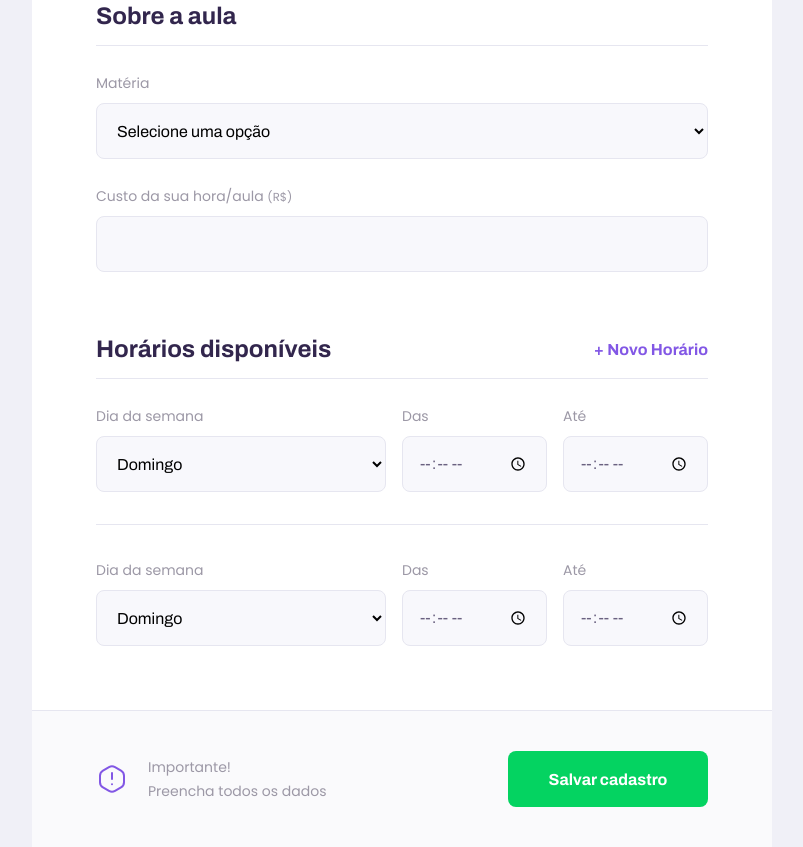
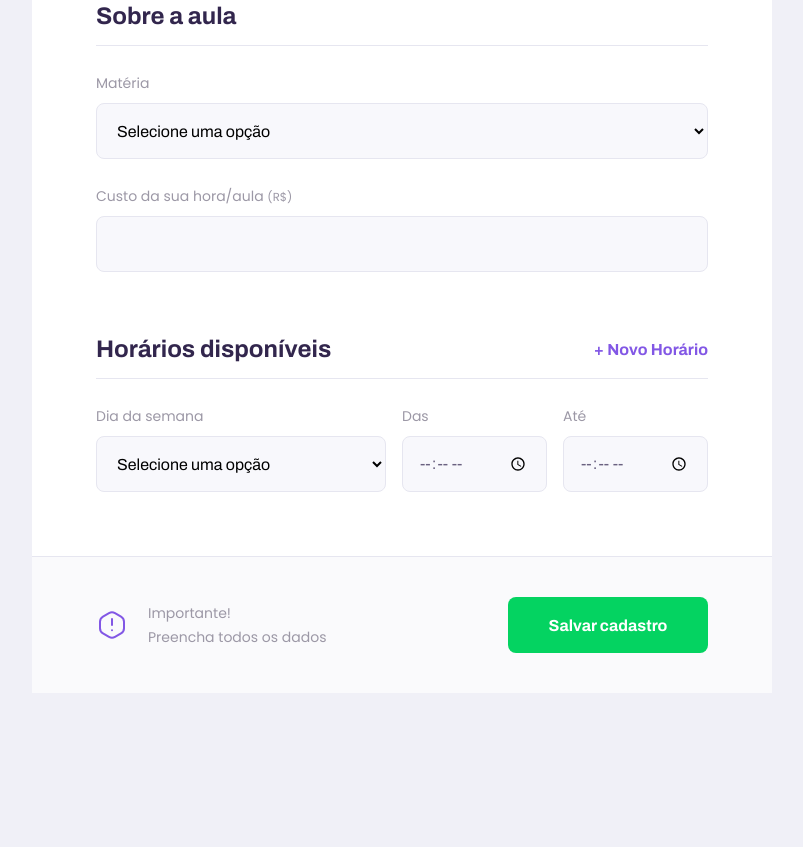
Before and after one commit to pierinijr/rocketseat-proffy-nlw, a plain HTML site: page give-classes.html in a window 1280 px wide. Shown: the part 1039-1886 px from the top of the page, without its empty margins (238-1041 px from the left). After the commit the page ends 1732 px from the top, so only its background shows below. Drawn offline with Linux system fonts and the light colour scheme.

Commit message:
Javascript Update

```diff
--- a/give-classes.html
+++ b/give-classes.html
@@ -11,6 +11,9 @@
     <link rel="stylesheet" href="/styles/partials/page-give-classes.css">
 
     <link href="https://fonts.googleapis.com/css2?family=Archivo:wght@400;700&amp;family=Poppins:wght@400;600&amp;display=swap" rel="stylesheet">
+
+    <script src="/scripts/addField.js" defer></script>
+
 </head>
 <body id="page-give-classes">
 
@@ -86,7 +89,7 @@
 
                 <fieldset id="schedule-items">
                     <legend>Horários disponíveis
-                        <button id="add-time">+ Novo Horário</button>
+                        <button type="button" id="add-time">+ Novo Horário</button>
                     </legend>
 
                     <div class="schedule-item">
@@ -94,6 +97,7 @@
                         <div class="select-block">
                             <label for="weekday">Dia da semana</label>
                             <select name="weekday[]"> <!-- [] Vem com mais de um valor-->
+                                <option value="">Selecione uma opção</option>
                                 <option value="0">Domingo</option>
                                 <option value="1">Segunda-feira</option>
                                 <option value="2">Terça-feira</option>
@@ -115,31 +119,6 @@
                         </div>
                     </div>
 
-                    <div class="schedule-item">
-
-                        <div class="select-block">
-                            <label for="weekday">Dia da semana</label>
-                            <select name="weekday[]"> <!-- [] Vem com mais de um valor-->
-                                <option value="0">Domingo</option>
-                                <option value="1">Segunda-feira</option>
-                                <option value="2">Terça-feira</option>
-                                <option value="3">Quarta-feira</option>
-                                <option value="4">Quinta-feira</option>
-                                <option value="5">Sexta-feira</option>
-                                <option value="6">Sábado</option>
-                            </select>
-                        </div>
-
-                        <div class="input-block">
-                            <label for="time_from">Das</label>
-                            <input type="time" name="time_from[]" required>
-                        </div>
-
-                        <div class="input-block">
-                            <label for="time_to">Até</label>
-                            <input type="time" name="time_to[]" required>
-                        </div>
-                    </div>
                 </fieldset>
             </form>
 
```
